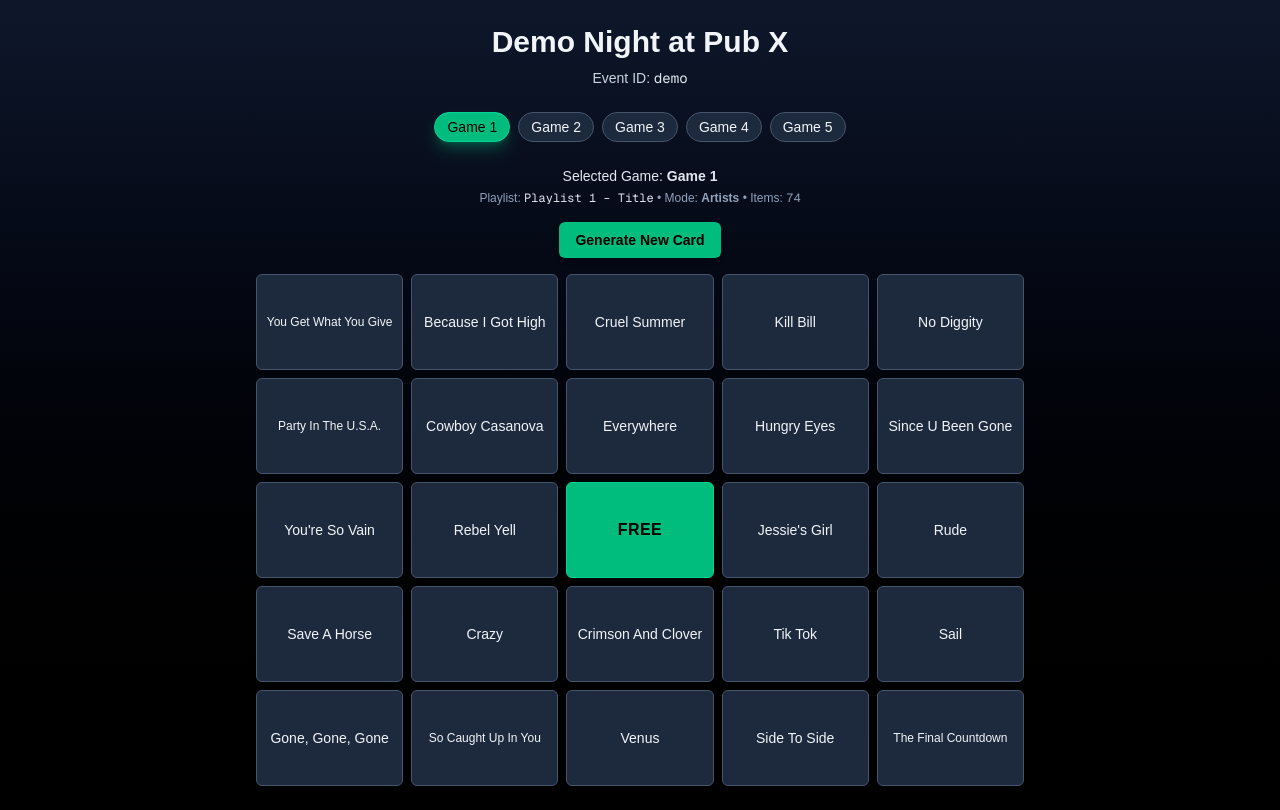
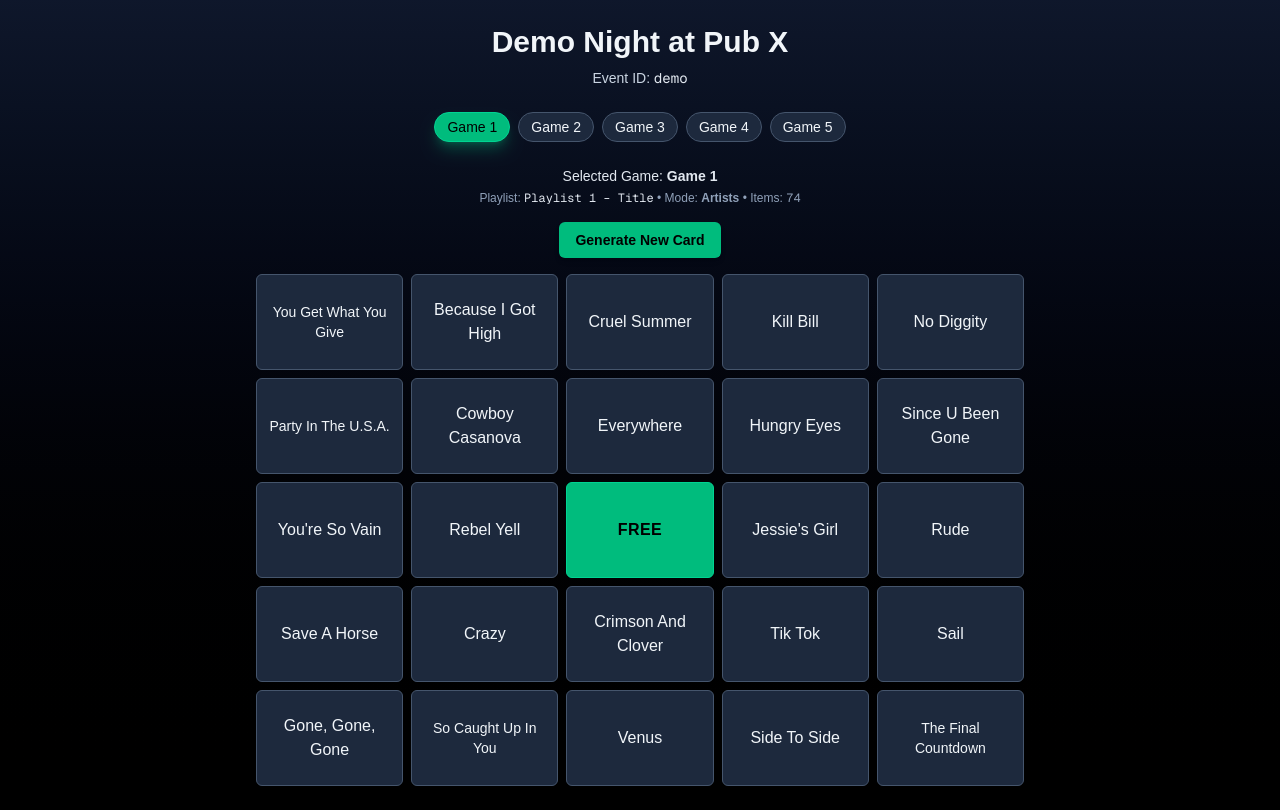
Before and after one commit to erikswartzdesign/music-video-bingo, a Next.js app: page /event/demo in a window 1280 px wide. Built offline with nearby package versions, Linux system fonts and the light colour scheme.

Commit message:
Increase font size for card labels in landscape

```diff
--- a/app/event/[eventId]/page.tsx
+++ b/app/event/[eventId]/page.tsx
@@ -283,10 +283,13 @@ export default function EventPage() {
                   const isSelected = entry.selected;
 
                   const trimmed = (rawLabel || "").trim();
-                  const isLongLabel = trimmed.length > 18;
-                  const textSizeClass = isLongLabel
-                    ? "text-[0.55rem] sm:text-[0.6rem] md:text-xs"
-                    : "text-[0.65rem] sm:text-xs md:text-sm";
+const isLongLabel = trimmed.length > 18;
+
+// Slightly larger fonts for both normal and long labels
+const textSizeClass = isLongLabel
+  ? "text-[0.6rem] sm:text-[0.7rem] md:text-sm"      // long labels
+  : "text-[0.8rem] sm:text-sm md:text-base";         // normal labels
+
 
                   return (
                     <button
```
